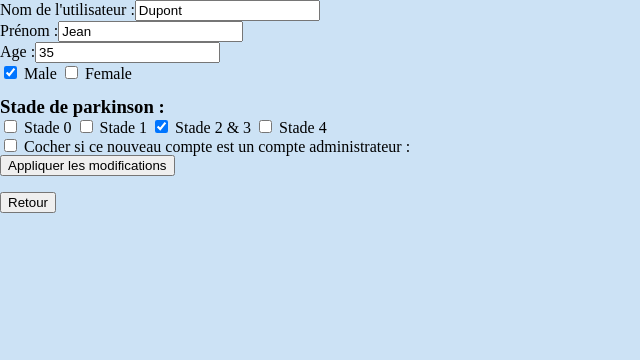
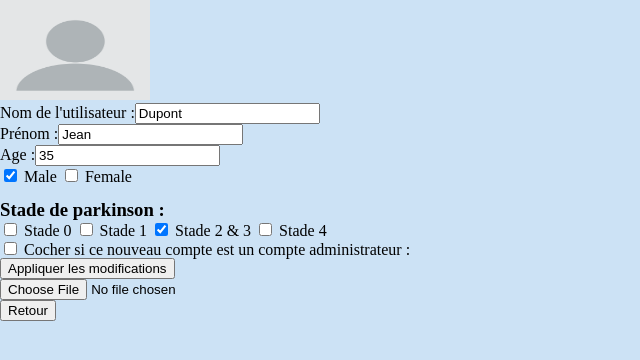
Before and after one commit to 2019-2020-ps6/2022-2023-ps6-poly-esprit, an Angular app in the folder front-end/: page /user-edit/0 in a window 1280 px wide. Shown: the top 360 px of the page, without its empty margins (0-640 px from the left). Built offline with nearby package versions, Linux system fonts and the light colour scheme.

Commit message:
Now you can see the profile picture of users

```diff
--- a/front-end/src/app/user-edit-component/user-edit.component.html
+++ b/front-end/src/app/user-edit-component/user-edit.component.html
@@ -1,3 +1,5 @@
+<img [src]="imagePath" alt="Texte alternatif" style="width: 150px; height: 100px;">
+
 <form [formGroup]="formulaire" (ngSubmit)="onSubmit()">
   <label for="nom">Nom de l'utilisateur :</label>
   <input type="text" id="nom" formControlName="nom">
@@ -41,6 +43,9 @@
   <button type="submit">Appliquer les modifications</button>
   <br>
 </form>
+
+<input type="file" (change)="selectedFile($event)">
+
 <br>
 <a class="navigation" [routerLink]="['']">
   <button>Retour</button>
--- a/front-end/src/app/user-edit-component/user-edit.component.ts
+++ b/front-end/src/app/user-edit-component/user-edit.component.ts
@@ -3,6 +3,7 @@ import {FormBuilder, FormControl, FormGroup} from '@angular/forms'
 import {UserService} from "../../service/user.service";
 import {User} from "../../models/user.model";
 import {ActivatedRoute} from "@angular/router";
+import { HttpClient } from '@angular/common/http';
 
 
 @Component({
@@ -14,6 +15,8 @@ export class UserEditComponent implements OnInit {
   private UService: UserService;
   public currentUser?:User;
   formulaire: FormGroup;
+  imagePath: any;
+  imageUrl: any;
 
   constructor(public userService: UserService, private route: ActivatedRoute, private formBuilder: FormBuilder) {
     this.formulaire = this.formBuilder.group({
@@ -38,6 +41,7 @@ export class UserEditComponent implements OnInit {
     this.UService.getUsers().subscribe((users) => {
       this.currentUser = users[id];
     });
+    this.imagePath=this.currentUser?.path_pp;
     this.updateForm();
   }
 
@@ -86,4 +90,12 @@ export class UserEditComponent implements OnInit {
     this.UService.addUser(userToAdd);
     alert("Utilisateur mis à jour ! ");
   }
+
+  selectedFile(event:any){
+    let reader =  new FileReader();
+    reader.readAsDataURL(event.target.files[0])
+    reader.onload=(event:any)=>{
+      this.imagePath=event.target.result;
+    }
+  }
 }
--- a/front-end/src/mocks/user.mock.ts
+++ b/front-end/src/mocks/user.mock.ts
@@ -8,7 +8,8 @@ export const mockUser: User[] = [
     prenom: "Jean",
     age: 35,
     sex: "Male",
-    pathology: 2
+    pathology: 2,
+    path_pp: "../assets/profile_picture.png"
   },
   {
     id: '1',
@@ -17,7 +18,8 @@ export const mockUser: User[] = [
     prenom: "Simon",
     age: 21,
     sex: "Male",
-    pathology: 0
+    pathology: 0,
+    path_pp: "../assets/profile_picture.png"
   },
   {
     id: '2',
@@ -26,7 +28,8 @@ export const mockUser: User[] = [
     prenom: "Quentin",
     age: 85,
     sex: "Male",
-    pathology: 1
+    pathology: 1,
+    path_pp: "../assets/profile_picture.png"
   },
   {
     id: '3',
@@ -35,6 +38,7 @@ export const mockUser: User[] = [
     prenom: "Delias",
     age: 95,
     sex: 'Female',
-    pathology: 4
+    pathology: 4,
+    path_pp: "../assets/profile_picture.png"
   }
 ];
--- a/front-end/src/models/user.model.ts
+++ b/front-end/src/models/user.model.ts
@@ -6,4 +6,5 @@ export interface User {
   age: number;
   sex: string;
   pathology?: number;
+  path_pp: string;
 }
```
Also changed, not shown: front-end/src/assets/profile_picture.png (added).
